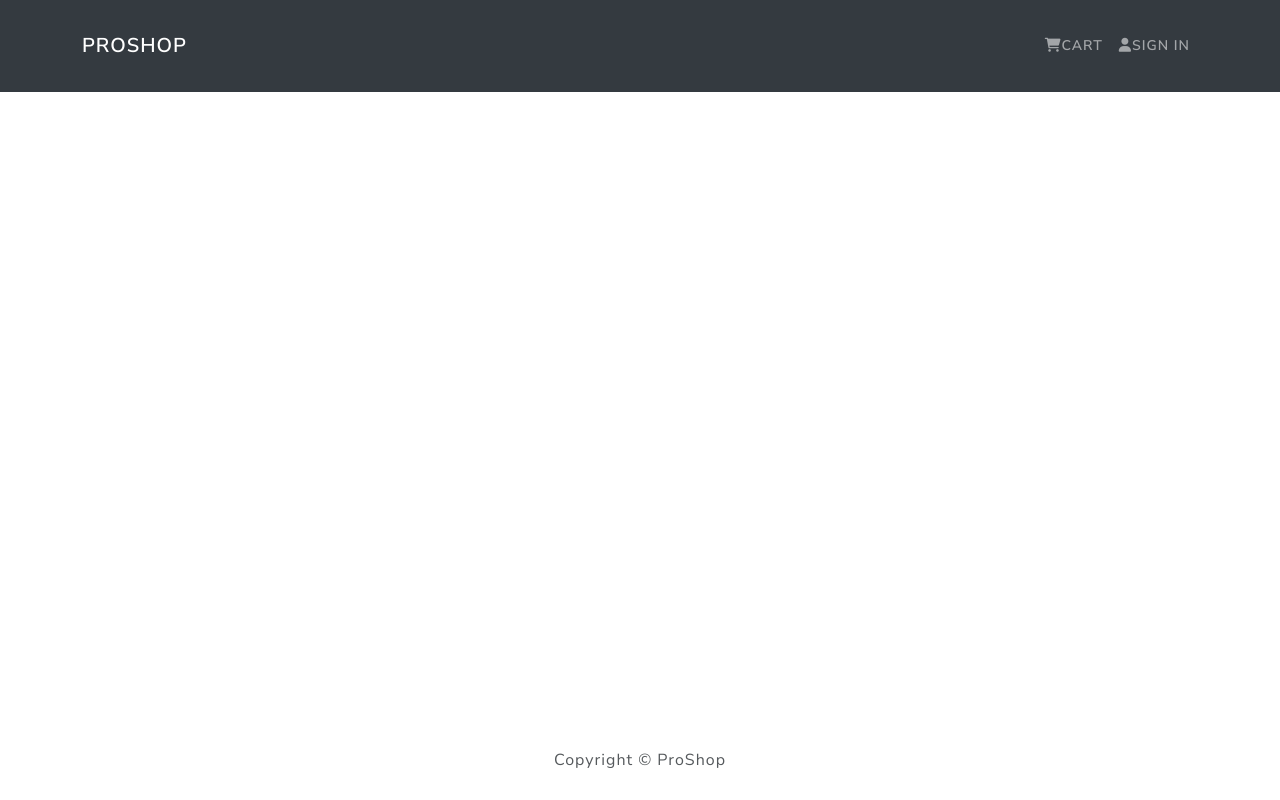
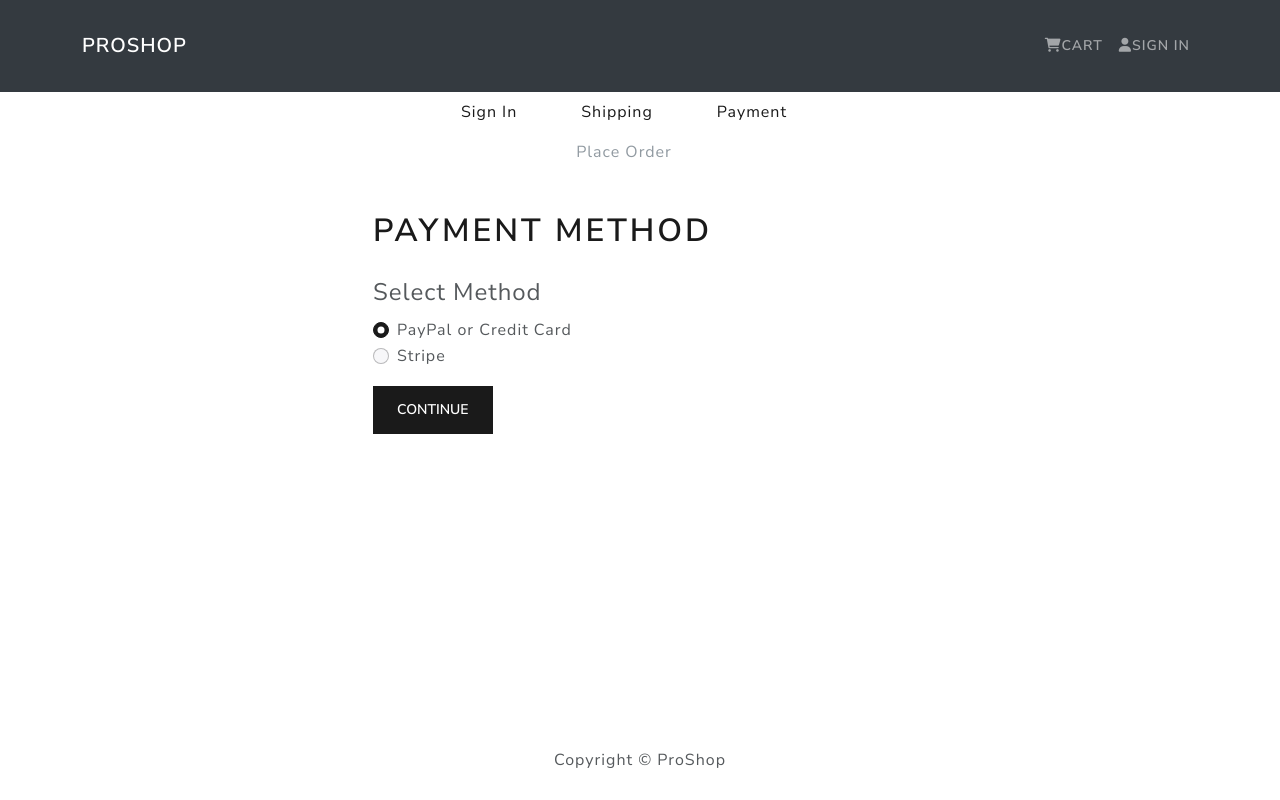
Before and after one commit to harishpariyar07/ProShop-Ecommerce, a React (Create React App) app in the folder frontend/: page /payment in a window 1280 px wide. Built offline with nearby package versions, Linux system fonts and the light colour scheme.

Commit message:
Added route for payment

```diff
--- a/frontend/src/App.js
+++ b/frontend/src/App.js
@@ -9,6 +9,7 @@ import LoginScreen from "./screens/LoginScreen"
 import RegisterScreen from "./screens/RegisterScreen"
 import ProfileScreen from "./screens/ProfileScreen"
 import ShippingScreen from "./screens/ShippingScreen"
+import PaymentScreen from "./screens/PaymentScreen"
 
 function App() {
   return (
@@ -24,6 +25,7 @@ function App() {
             <Route path='/register' element={<RegisterScreen />} />
             <Route path='/profile' element={<ProfileScreen />} />
             <Route path='/shipping' element={<ShippingScreen />} />
+            <Route path='/payment' element={<PaymentScreen />} />
           </Routes>
         </Container>
       </main>
```
